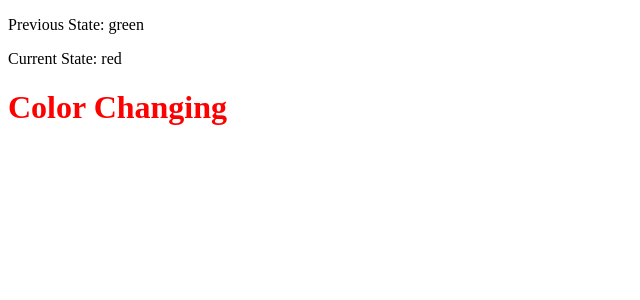
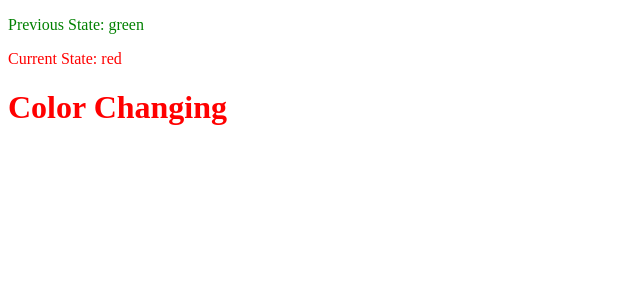
Before and after one commit to Niranjangkr/JavaScript-college-Assignment_vitejs-vite-rxqopk, a React (Vite) app: page / in a window 1280 px wide. Shown: the top 300 px of the page, without its empty margins (0-640 px from the left). Built offline with nearby package versions, Linux system fonts and the light colour scheme.

Commit message:
1 file modified

```diff
--- a/src/Components/CarUpdate.jsx
+++ b/src/Components/CarUpdate.jsx
@@ -17,11 +17,11 @@ class CarUpdate extends React.Component {
   }
 
   getSnapshotBeforeUpdate(pp, ps) {
-    document.getElementById('div1').innerHTML = `<p > Previous State: ${ps.color}</p>`;
+    document.getElementById('div1').innerHTML = `<p style = "color: ${ps.color};" > Previous State: ${ps.color}</p>`;
   }
 
   componentDidUpdate(){
-    document.getElementById("div2").innerHTML = `<p>Current State: ${this.state.color}</p>`
+    document.getElementById("div2").innerHTML = `<p style = "color: ${this.state.color};">Current State: ${this.state.color}</p>`
   }
 
   render() {
```
